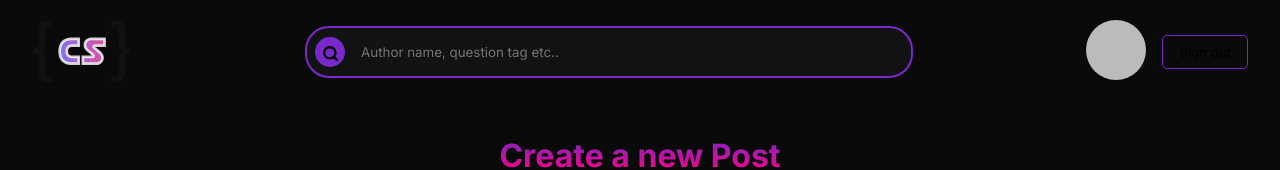
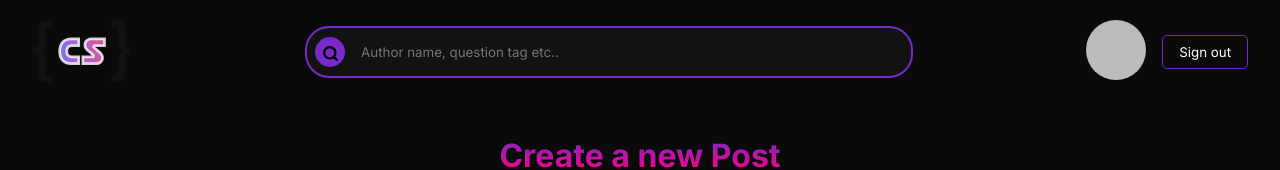
Before and after one commit to irfaan-16/codeshare, a Next.js app: page /submission/new in a window 1280 px wide. Shown: the top 170 px of the page. Built offline with nearby package versions, Linux system fonts and the light colour scheme; no server answers; sample sign-in values are in the browser's storage.

Commit message:
fixed color problems

```diff
--- a/app/components/CreateSubmission.jsx
+++ b/app/components/CreateSubmission.jsx
@@ -164,6 +164,7 @@ const CreateSubmission = () => {
       padding: "0.5rem",
       borderRadius: "4px",
       background: "#171717",
+      color: "#fff",
     },
     categoryTitle: {
       fontWeight: "bold",
--- a/app/components/Navbar.jsx
+++ b/app/components/Navbar.jsx
@@ -47,6 +47,7 @@ const styles = {
     cursor: "pointer",
     background: "transparent",
     borderRadius: "5px",
+    color: "#fff",
   },
   avatar: {
     borderRadius: "100vmax",
@@ -60,7 +61,6 @@ const styles = {
     gap: "1rem",
   },
   loginButton: {
-    // border: "2px solid rgba(121, 40, 202,0.8)",
     padding: "0.3rem 0.5rem",
     cursor: "pointer",
     display: "flex",
```
